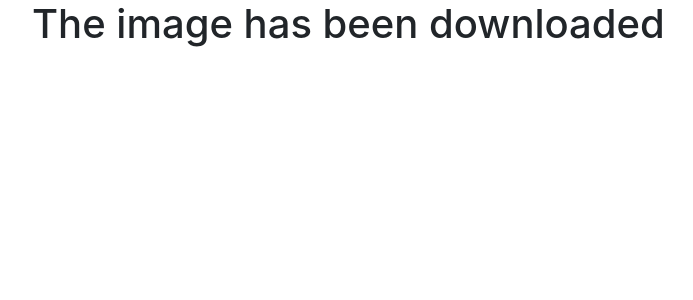
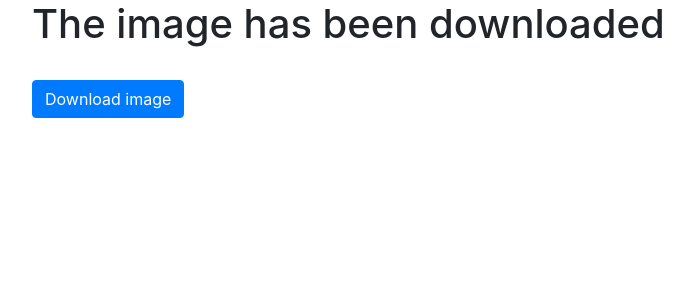
Before and after one commit to Tim-977/text2image-encrypter, a Flask app: template templates/encoder_success.html in a window 1280 px wide. Shown: the part 70-370 px from the top of the page, without its empty margins (53-746 px from the left). Run offline with Flask 3, Linux system fonts and the light colour scheme; the template is opened without the code that fills it, so the values that code supplies are empty; some libraries are stand-ins or nearby versions.

Commit message:
Add download function

```diff
--- a/server.py
+++ b/server.py
@@ -1,4 +1,4 @@
-from flask import Flask, redirect, render_template, request
+from flask import Flask, redirect, render_template, request, send_file
 
 from forms.user import InputTextForm
 from utils import decode, encode
@@ -42,5 +42,12 @@ def decoder_success():
     return render_template('decoder_success.html', text=text, title='Decoder success')
 
 
+@app.route('/download_image')
+def download_image():
+    image_path = 'output.png'
+    filename = 'output.png'
+    return send_file(image_path, as_attachment=True, attachment_filename=filename)
+
+
 if __name__ == '__main__':
     app.run(port=5000, host='127.0.0.1')
--- a/templates/encoder_success.html
+++ b/templates/encoder_success.html
@@ -5,7 +5,8 @@
     The image has been downloaded
   </h1>
   <br>
-  <h2>
+  <a class="btn btn-primary" href="/download_image">Download image</a>
+  <h6>
     {{ text }}
-  </h2>
+  </h6>
 {% endblock %}
```
